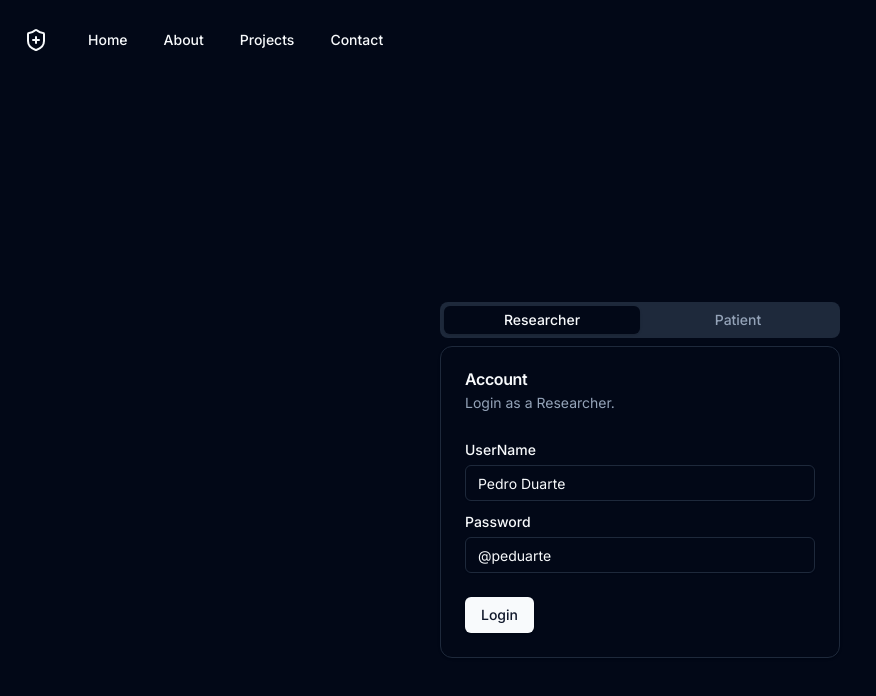
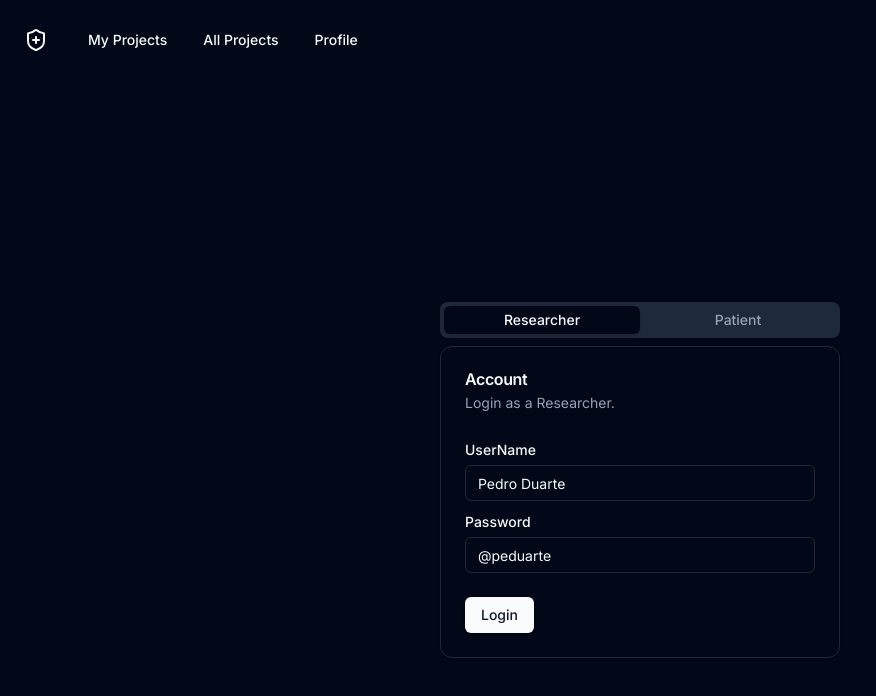
Before and after one commit to Deepika-kar/my-app, a Next.js app: page / in a window 1280 px wide. Shown: the top 696 px of the page, without its empty margins (0-876 px from the left). Built offline with nearby package versions, Linux system fonts and the light colour scheme.

Commit message:
auth and route changes

```diff
--- a/app/researcher/page.js
+++ /dev/null
@@ -1,11 +0,0 @@
-import React from 'react'
-
-function page() {
-  return (
-    <div>
-      Researcher
-    </div>
-  )
-}
-
-export default page
--- a/components/Navbar/Navbar.jsx
+++ b/components/Navbar/Navbar.jsx
@@ -11,20 +11,16 @@ import { ShieldPlus, Menu } from "lucide-react";
 
 const NAVS = [
   {
-    title: "Home",
-    url: "/",
+    title: "My Projects",
+    url: "/my-projects",
   },
   {
-    title: "About",
-    url: "/about",
-  },
-  {
-    title: "Projects",
+    title: "All Projects",
     url: "/projects",
   },
   {
-    title: "Contact",
-    url: "/contact",
+    title: "Profile",
+    url: "/profile",
   },
 ];
 
--- a/package.json
+++ b/package.json
@@ -18,6 +18,7 @@
     "@radix-ui/react-select": "^2.0.0",
     "@radix-ui/react-slot": "^1.0.2",
     "@radix-ui/react-tabs": "^1.0.4",
+    "appwrite": "^14.0.0",
     "class-variance-authority": "^0.7.0",
     "clsx": "^2.1.0",
     "date-fns": "^3.6.0",
```
Also changed, not shown: appwrite/auth.js (added, +60 -0 lines), 1 other file (tests, documents, lock files or other folders).
